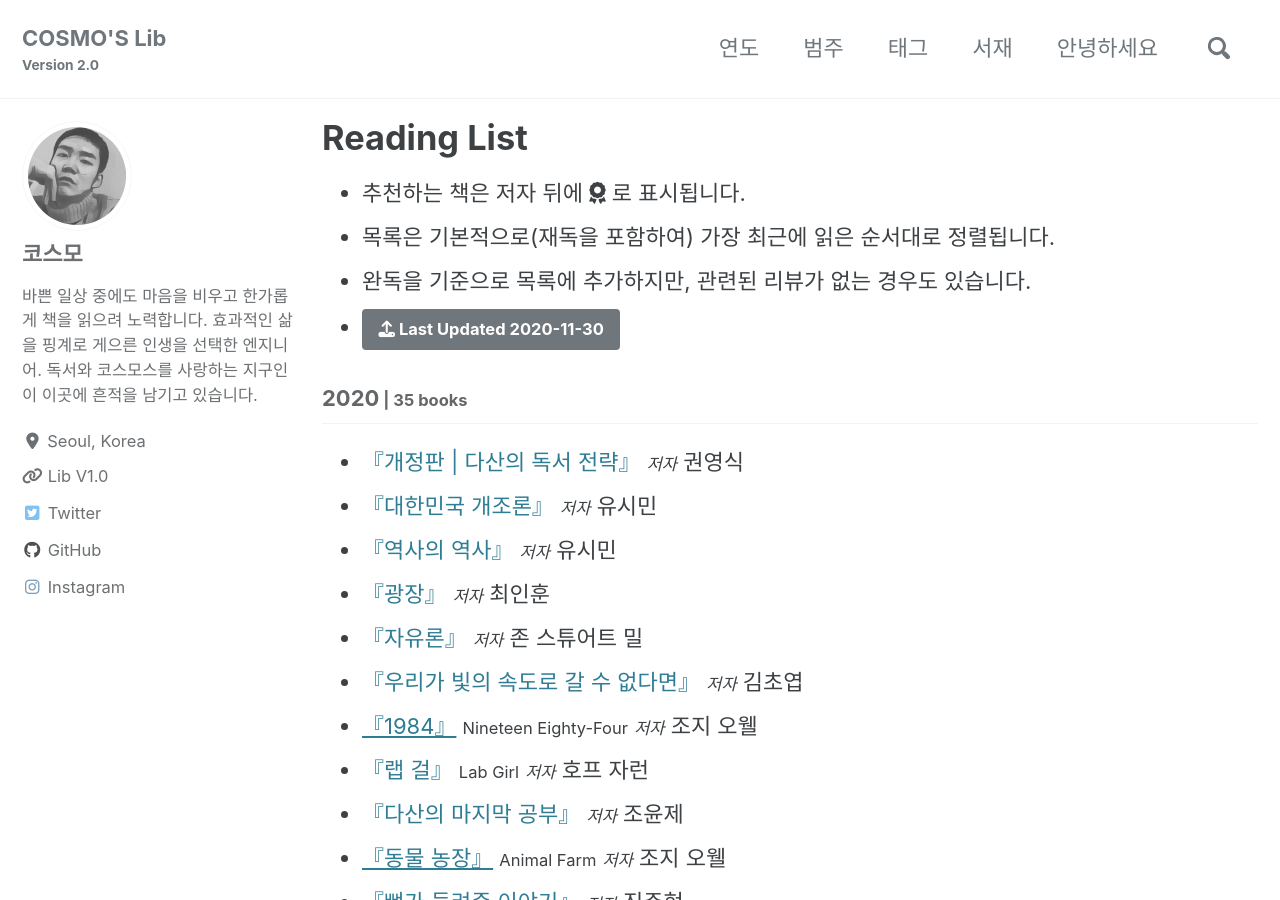
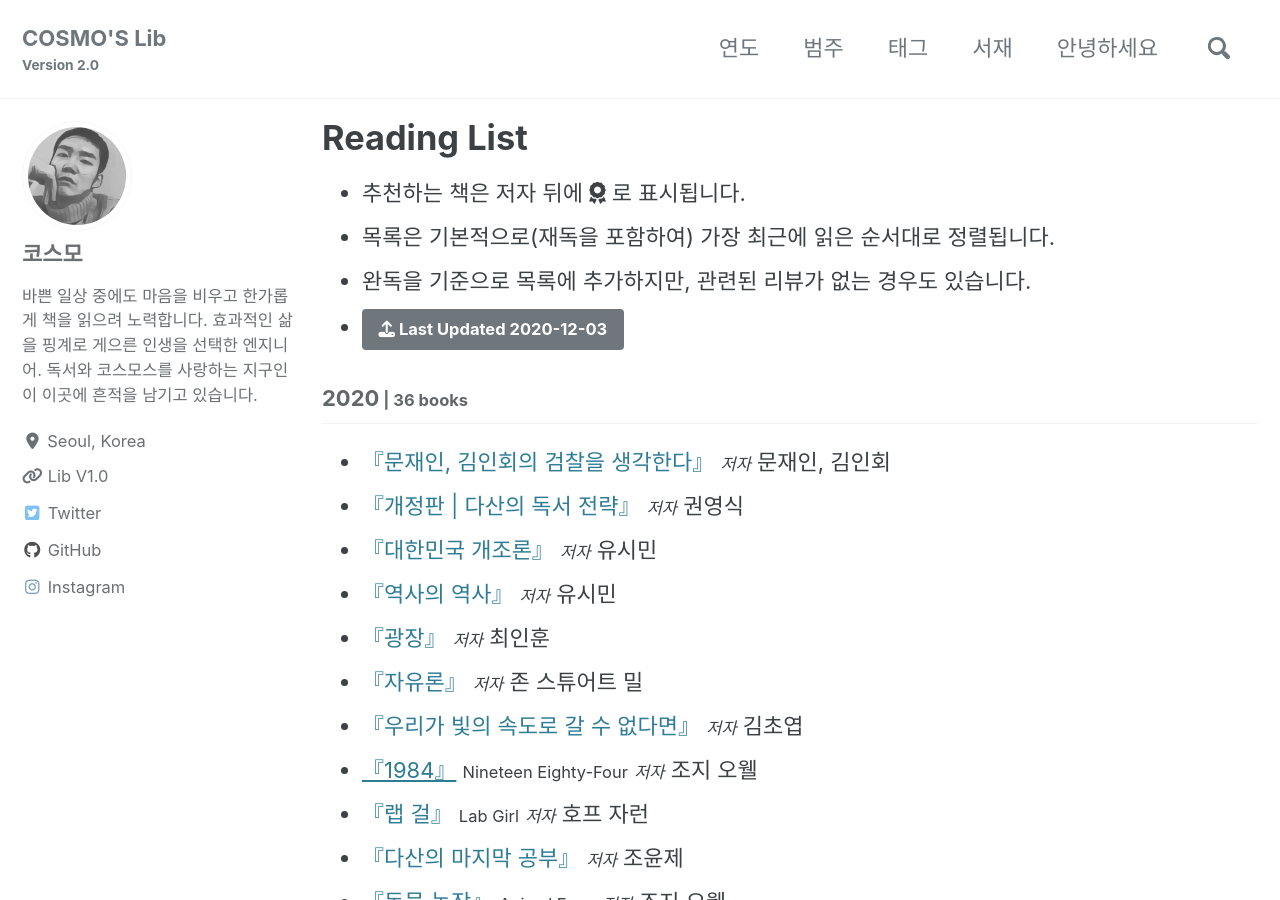
Before and after one commit to deftone2000/cosmo-s-archive, a Jekyll site: the page built from _pages/reading-list.html, in a window 1280 px wide and 900 px high. Built offline with Jekyll 4.4.1, drawn with Linux system fonts in a browser that asks for light colours; cached includes are drawn as plain includes; nearby versions of some CDN libraries; comment, search, counter and statistics services are not loaded; a style sheet for code colours, icons or effects is not loaded.

Commit message:
no message

```diff
--- a/_data/reading.yml
+++ b/_data/reading.yml
@@ -1,7 +1,17 @@
-lastupdate: 2020-11-30
+lastupdate: 2020-12-03
 list:
   - year: "2020"
     books:
+
+      - title: "문재인, 김인회의 검찰을 생각한다"
+        ori_title:
+        author: 문재인, 김인회
+        post_title:
+        cover: https://img.ridicdn.net/cover/852000349/xxlarge
+        trans:
+        pub: 오월의봄
+        pub_info: 2011.11.23. 전자책, 종이책 동시 출간
+        post_link:
 
       - title: "개정판 | 다산의 독서 전략"
         ori_title:
```
